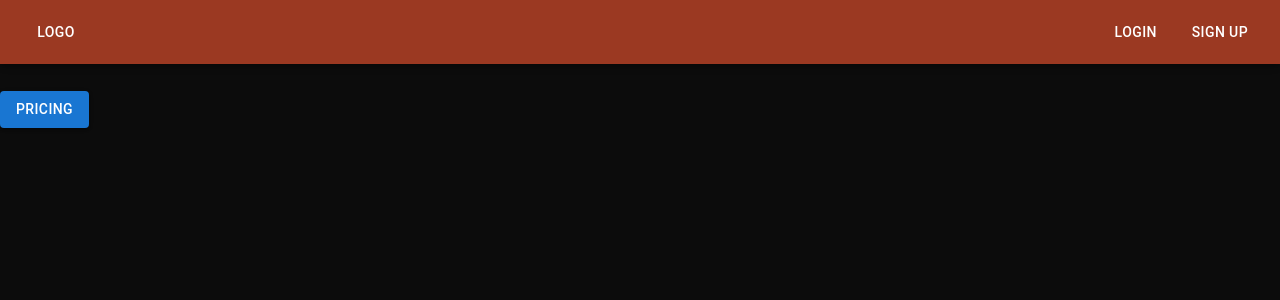
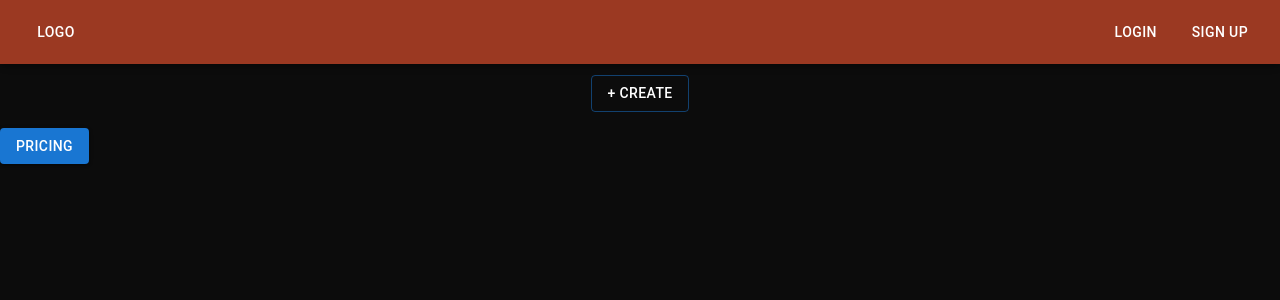
Before and after one commit to sairamsreejith0/AIFlashCards, a Next.js app: page / in a window 1280 px wide. Shown: the top 300 px of the page. Built offline with nearby package versions, Linux system fonts and the light colour scheme; no server answers.

Commit message:
conflicts resolved after merging with ui

```diff
--- a/app/page.js
+++ b/app/page.js
@@ -1,8 +1,6 @@
 'use client'
 import { Button } from "@mui/material";
 import getStripe from "./utils/page";
-
-
 import Header from './components/Header';
 import Page from './Dashboard/page'
 import '../app/globals.css'
@@ -24,8 +22,9 @@ export default function Home() {
         }
       }
   return (
-
+    <>
+    <Page/>
     <Button  variant="contained"  color="primary"  sx={{mt: 2, mr: 2}} onClick={handleSubmit}>Pricing</Button>
-
+   </>
   );
 }
```
Also changed, not shown: 1 other file (tests, documents, lock files or other folders).
